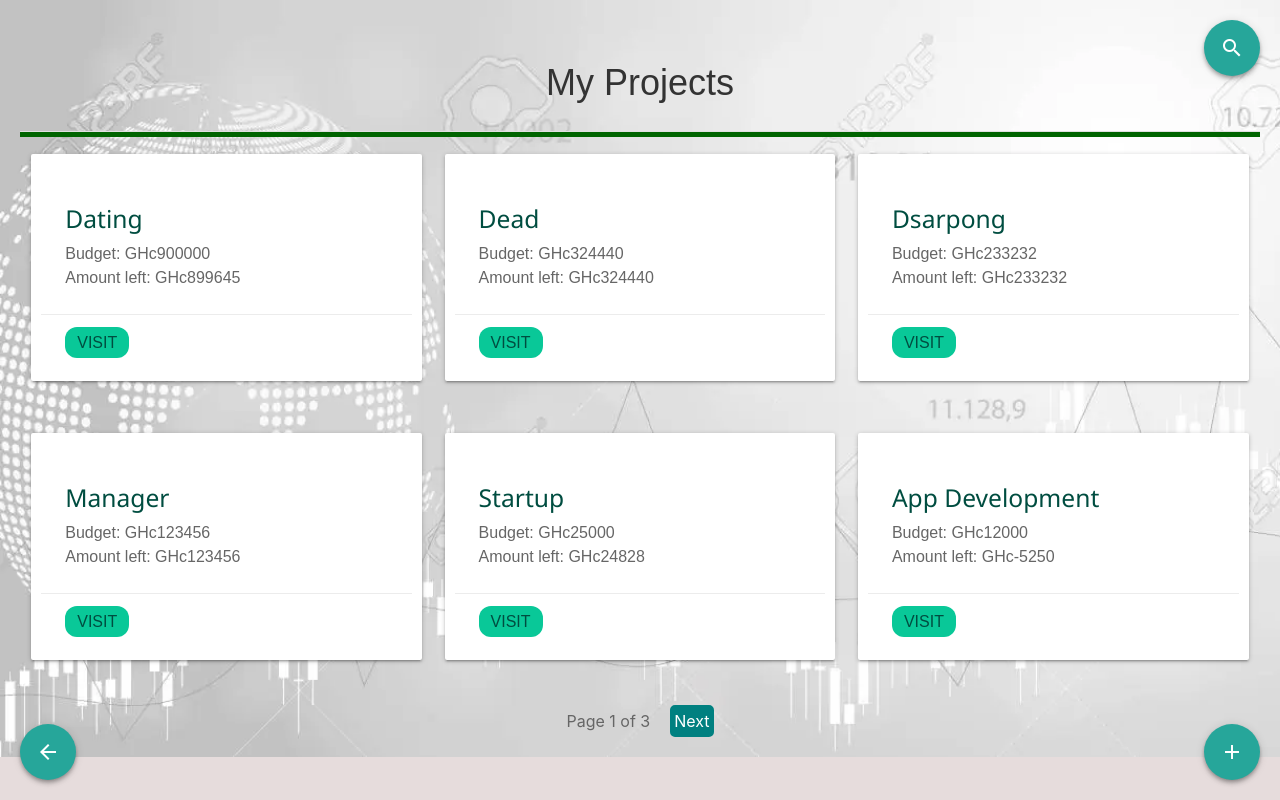
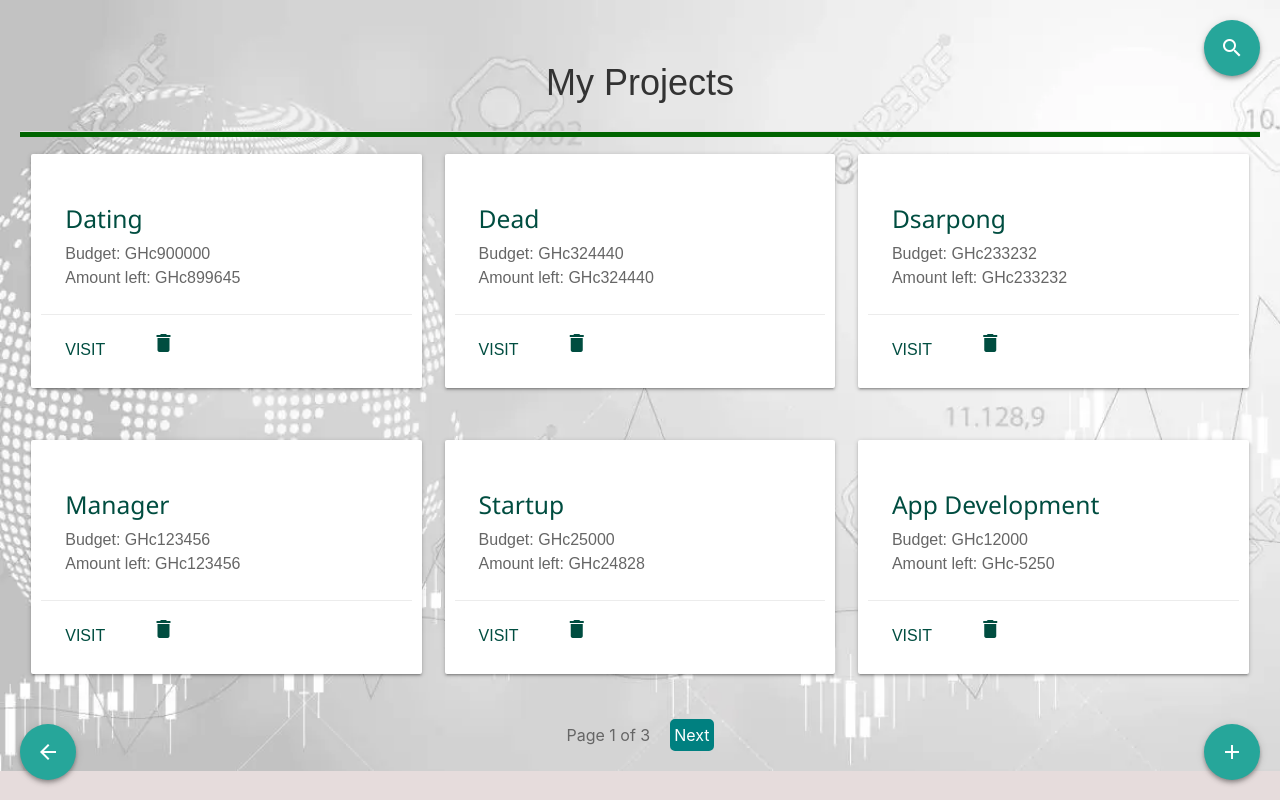
Before and after one commit to kwakuAckom/Expense-Tracker-Web-App, a Django app: page /budget/projects/ in a window 1280 px wide. Run offline with Django 4.2, Linux system fonts and the light colour scheme; a user stored in the database is signed in; data comes from the database, SQL or seed files in the repository.

Commit message:
Added delete functionality.

```diff
--- a/budgetApp/static/css/styles.css
+++ b/budgetApp/static/css/styles.css
@@ -102,9 +102,9 @@ thead {
     background-color: #9e9e9e;
 }
 .card-action a {
-    background-color: #09c898;
+    /*background-color: #09c898;*/
     color: #fff;
-    padding: 7px 12px;
+    padding: 0px;
     border-radius: 12px;
     font-size: 15px;
     text-decoration: none;
--- a/budgetApp/templates/budget/project-list.html
+++ b/budgetApp/templates/budget/project-list.html
@@ -31,6 +31,9 @@
                 </div>
                 <div class="card-action">
                     <a href="{% url 'detail' project.slug %}" class="teal-text text-darken-4" style="font-family: Arial, sans-serif; color: #333; font-size: 16px;">Visit</a>
+                    <a href="{% url 'delete' project.slug %}" class="teal-text text-darken-4" style="margin-left: 10px;padding: 8px;">
+                        <i class="material-icons">delete</i>
+                    </a>
                 </div>
             </div>
         </div>
--- a/budgetApp/urls.py
+++ b/budgetApp/urls.py
@@ -6,6 +6,7 @@ urlpatterns = [
     path('budget/projects/', views.project_list, name='list'),
     path('budget/projects/reports', views.project_report, name='reports'),
     path('budget/projects/add/', views.ProjectCreateView.as_view(), name='add'),
+    path('projects/<slug:project_slug>/delete/', views.delete_project, name='delete'),
     #path('budget/projects/create/<slug:project_slug>/', views.add_expense, name='create'),
     path('budget/projects/<slug:project_slug>/', views.project_detail, name='detail'),
 ]
--- a/budgetApp/views.py
+++ b/budgetApp/views.py
@@ -1,5 +1,6 @@
 import json
 from django.utils.text import slugify
+from django.views.generic.edit import FormView
 from django.http import HttpResponseRedirect, HttpResponse
 from django.shortcuts import redirect, render, get_object_or_404
 from django.urls import reverse
@@ -126,3 +127,24 @@ class ProjectCreateView(CreateView):
 
     def get_success_url(self):
         return reverse('list')
+
+class DeleteConfirmationView(FormView):
+    template_name = 'budget/confirm_delete.html'
+    form_class = None
+
+    def get_context_data(self, **kwargs):
+        context = super().get_context_data(**kwargs)
+        context['project'] = get_object_or_404(Project, slug=self.kwargs['project_slug'])
+        return context
+
+    def get_success_url(self):
+        return reverse('delete', kwargs={'project_slug': self.kwargs['project_slug']})
+@login_required
+@csrf_exempt
+def delete_project(request, project_slug):
+    project = get_object_or_404(Project, slug=project_slug)
+    if request.method == 'DELETE':
+        project.delete()
+        return HttpResponse('')
+    else:
+        return JsonResponse({'error': 'Invalid request method'}, status=405)
```
Also changed, not shown: budgetApp/templates/budget/confirm-delete.html (added, +18 -0 lines).
